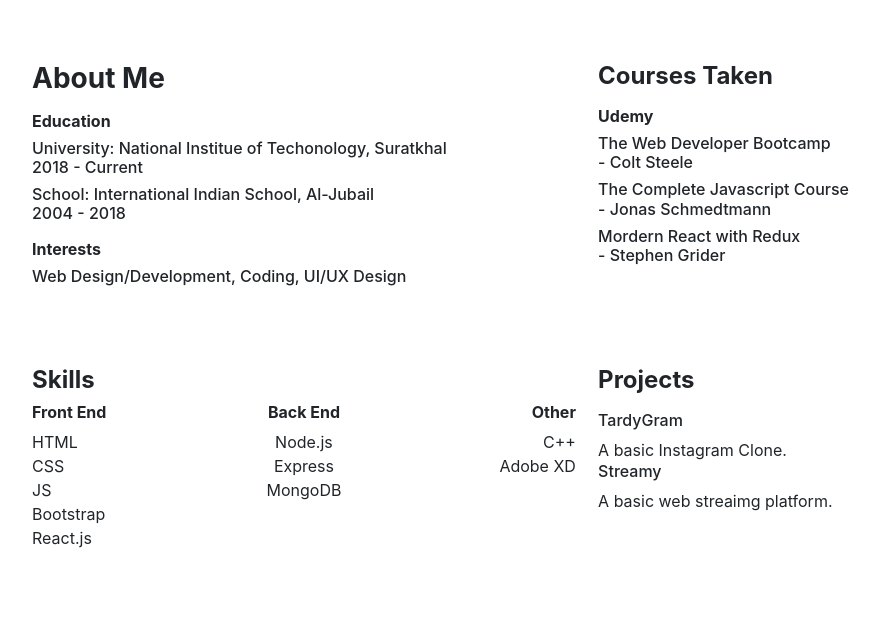
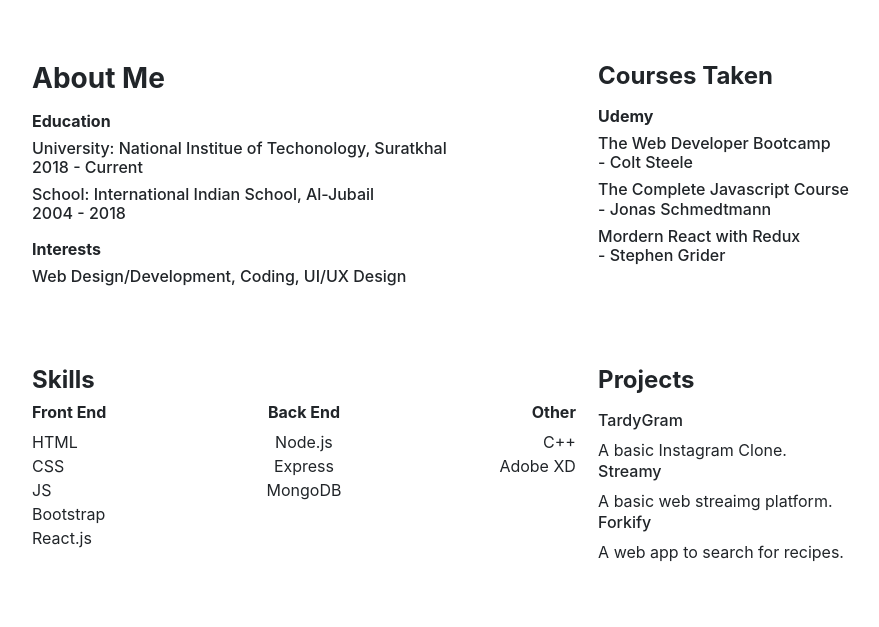
Before and after one commit to ClassifiedEgg/portfolio-site, a website: page index.html in a window 1280 px wide. Shown: the part 674-1301 px from the top of the page, without its empty margins (53-932 px from the left). Drawn offline with nearby package versions, Linux system fonts and the light colour scheme.

Commit message:
Update index.html

```diff
--- a/index.html
+++ b/index.html
@@ -139,6 +139,7 @@
                     <p>
                         <h6>TardyGram</h6><span>A basic Instagram Clone.</span>
                         <h6>Streamy</h6><span>A basic web streaimg platform.</span>
+                        <h6>Forkify</h6><span>A web app to search for recipes.</span>
                     </p>
                 </p>
             </div>
```
